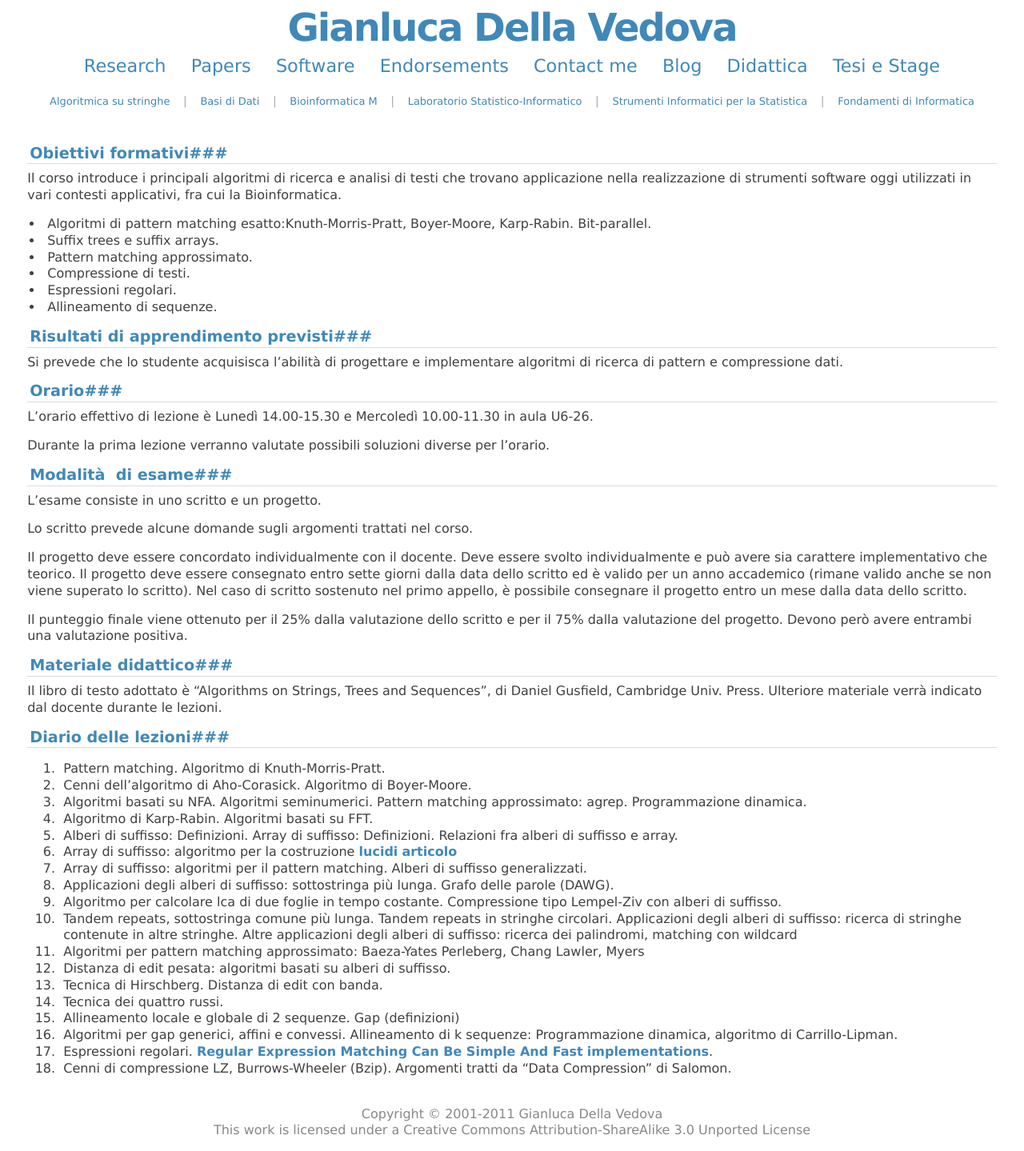
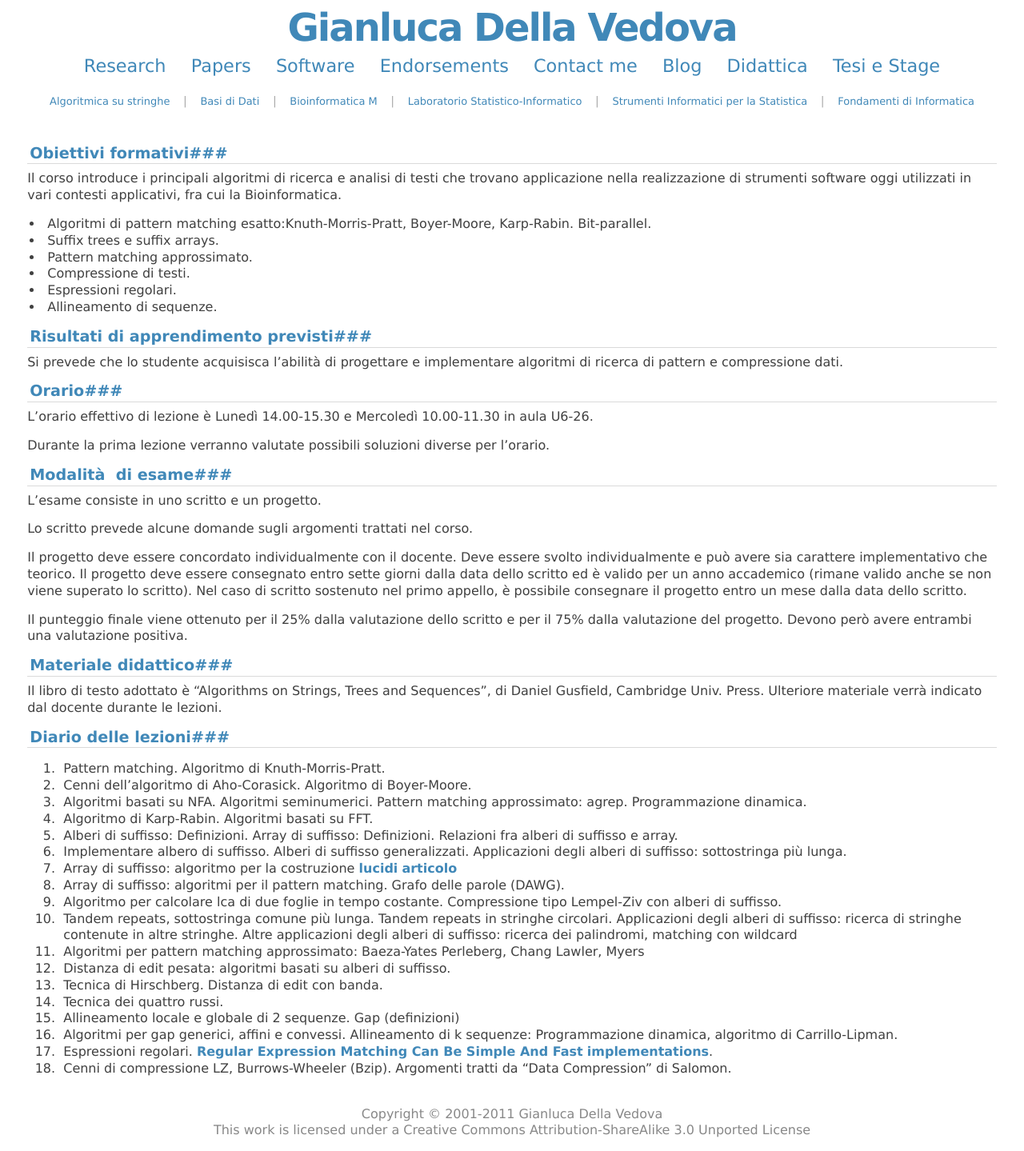
Before and after one commit to gdv/gianluca.dellavedova.org, a Jekyll site: the page built from didattica/Algoritmica_su_Stringhe/2011-2012.md, in a window 1280 px wide. Shown: the whole page at 80% size. Built offline with Jekyll 4.4.1, drawn with Linux system fonts in a browser that asks for light colours; Markdown is read by kramdown in place of the engine named in the settings.

Commit message:
cambio ordine lezioni

```diff
--- a/didattica/Algoritmica_su_Stringhe/2011-2012.md
+++ b/didattica/Algoritmica_su_Stringhe/2011-2012.md
@@ -52,12 +52,11 @@ Ulteriore materiale verrà indicato dal docente durante le lezioni.
 1. Algoritmi basati su NFA. Algoritmi seminumerici. Pattern matching approssimato: agrep. Programmazione dinamica.
 1. Algoritmo di Karp-Rabin. Algoritmi basati su FFT.
 1. Alberi di suffisso: Definizioni. Array di suffisso: Definizioni. Relazioni fra alberi di suffisso e array.
+1. Implementare albero di suffisso. Alberi di suffisso generalizzati. Applicazioni degli alberi di suffisso: sottostringa più lunga.
 1. Array di suffisso: algoritmo per la costruzione
    [lucidi](http://courses.csail.mit.edu/6.851/spring10/scribe/lec07.pdf)
 [articolo](http://algo2.iti.kit.edu/english/736.php)
-1. Array di suffisso: algoritmi per il pattern matching. Alberi di
-   suffisso generalizzati.
-1. Applicazioni degli alberi di suffisso: sottostringa più lunga. Grafo delle parole (DAWG).
+1. Array di suffisso: algoritmi per il pattern matching. Grafo delle parole (DAWG).
 1. Algoritmo per calcolare lca di due foglie in tempo costante.
 Compressione tipo Lempel-Ziv con alberi di suffisso.
 1. Tandem repeats, sottostringa comune più lunga. Tandem repeats in stringhe circolari.
```
